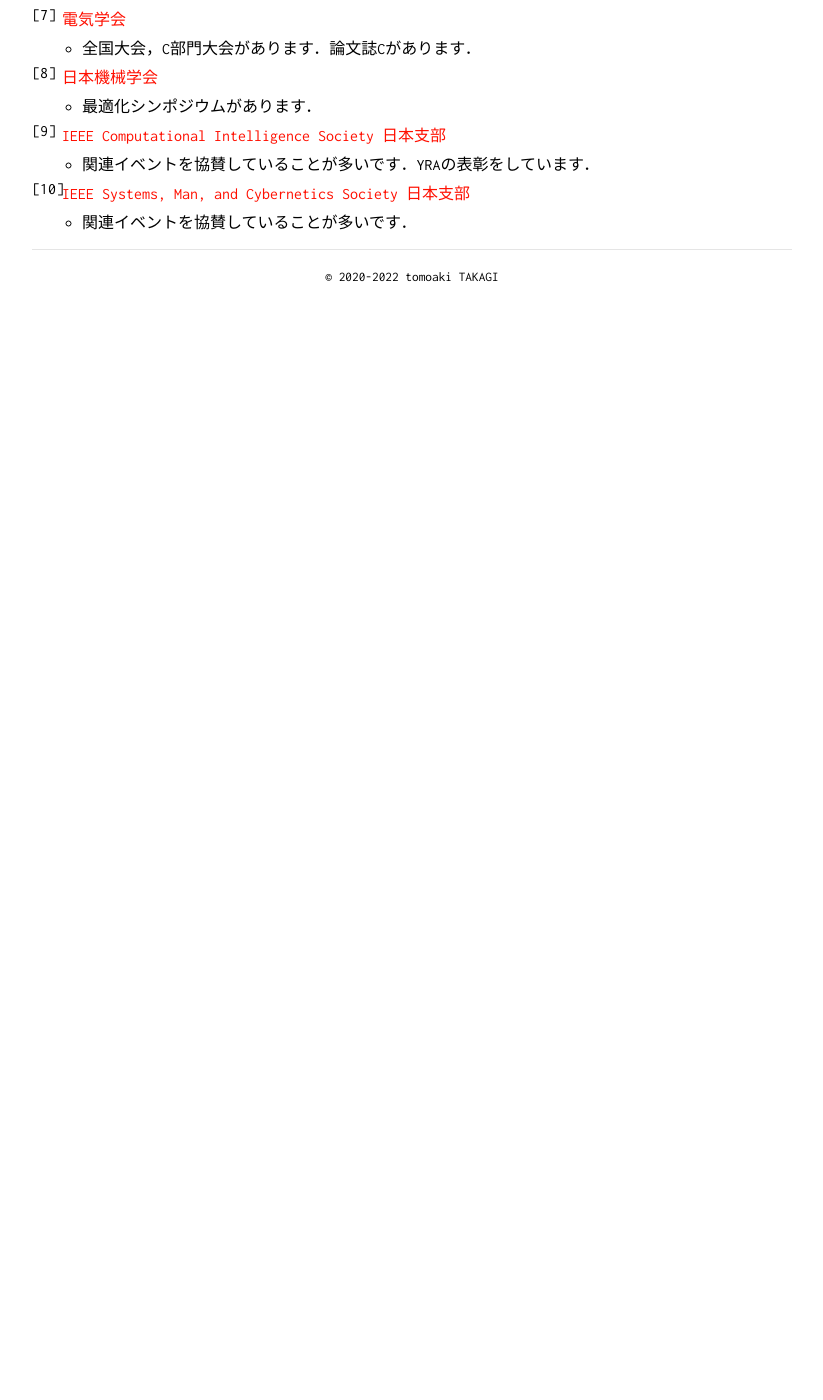
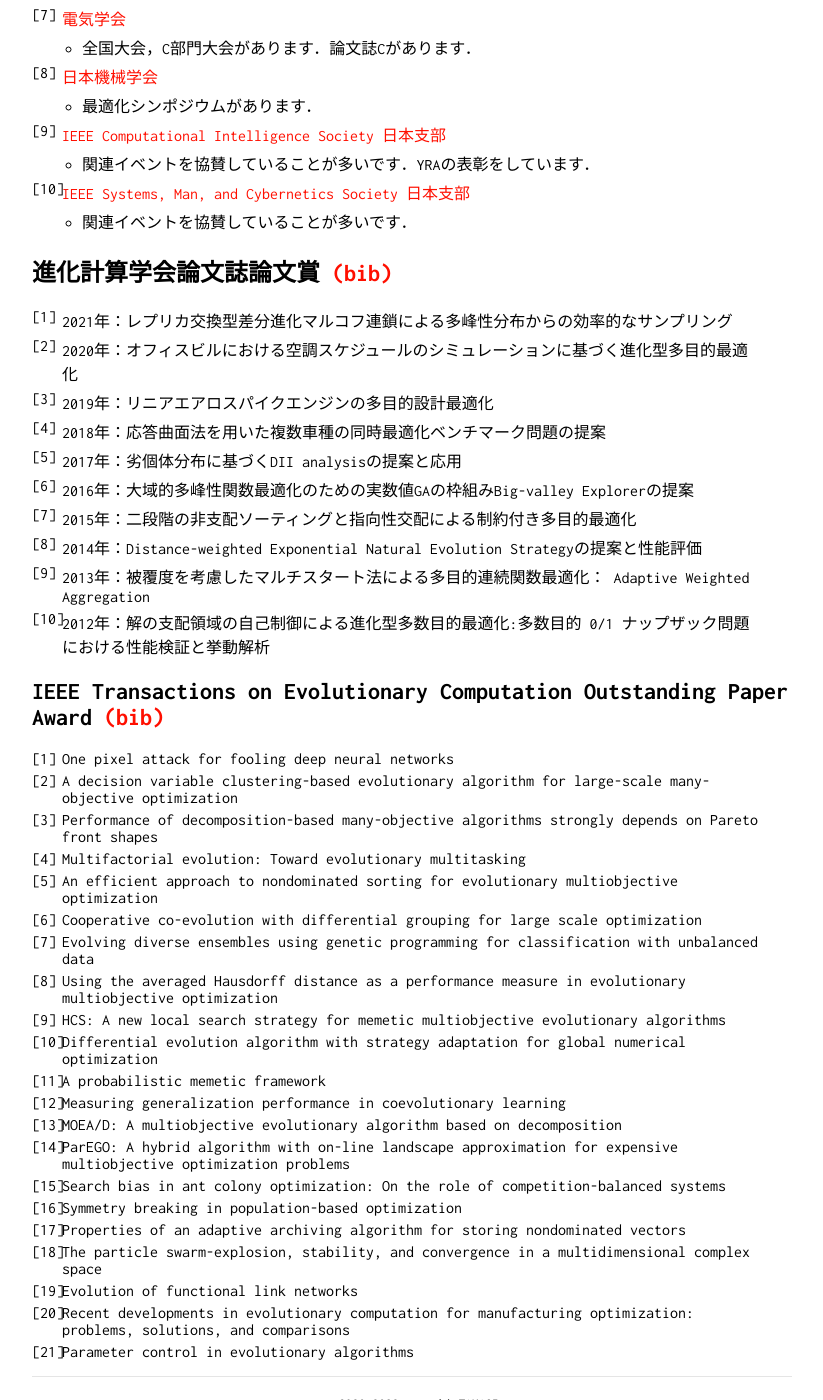
Before and after one commit to tomtkg/tomtkg.github.io, a Jekyll site: the page built from bib.md, in a window 1280 px wide and 1400 px high, scrolled down 1157 px. Shown: the whole window, without its empty margins (228-1051 px from the left). Built offline with Jekyll 4.4.1, drawn with Linux system fonts in a browser that asks for light colours; before the commit the page ends 1441 px from its top, so only the background shows below that.

Commit message:
Update bib.md

```diff
--- a/bib.md
+++ b/bib.md
@@ -48,3 +48,38 @@
     - 関連イベントを協賛していることが多いです．YRAの表彰をしています．
 1. [IEEE Systems, Man, and Cybernetics Society ⽇本⽀部](https://www.ieee-jp.org/section/tokyo/chapter/SMC-28)
     - 関連イベントを協賛していることが多いです．
+
+## 進化計算学会論文誌論文賞 [(bib)](data/tjpnsec.bib)
+1. 2021年：レプリカ交換型差分進化マルコフ連鎖による多峰性分布からの効率的なサンプリング
+1. 2020年：オフィスビルにおける空調スケジュールのシミュレーションに基づく進化型多目的最適化
+1. 2019年：リニアエアロスパイクエンジンの多目的設計最適化
+1. 2018年：応答曲面法を用いた複数車種の同時最適化ベンチマーク問題の提案
+1. 2017年：劣個体分布に基づくDII analysisの提案と応用
+1. 2016年：大域的多峰性関数最適化のための実数値GAの枠組みBig-valley Explorerの提案
+1. 2015年：二段階の非支配ソーティングと指向性交配による制約付き多目的最適化
+1. 2014年：Distance-weighted Exponential Natural Evolution Strategyの提案と性能評価
+1. 2013年：被覆度を考慮したマルチスタート法による多目的連続関数最適化： Adaptive Weighted Aggregation
+1. 2012年：解の支配領域の自己制御による進化型多数目的最適化:多数目的 0/1 ナップザック問題における性能検証と挙動解析
+
+## IEEE Transactions on Evolutionary Computation Outstanding Paper Award [(bib)](data/tevc.bib)
+1. One pixel attack for fooling deep neural networks
+1. A decision variable clustering-based evolutionary algorithm for large-scale many-objective optimization
+1. Performance of decomposition-based many-objective algorithms strongly depends on Pareto front shapes
+1. Multifactorial evolution: Toward evolutionary multitasking
+1. An efficient approach to nondominated sorting for evolutionary multiobjective optimization
+1. Cooperative co-evolution with differential grouping for large scale optimization
+1. Evolving diverse ensembles using genetic programming for classification with unbalanced data
+1. Using the averaged Hausdorff distance as a performance measure in evolutionary multiobjective optimization
+1. HCS: A new local search strategy for memetic multiobjective evolutionary algorithms
+1. Differential evolution algorithm with strategy adaptation for global numerical optimization
+1. A probabilistic memetic framework
+1. Measuring generalization performance in coevolutionary learning
+1. MOEA/D: A multiobjective evolutionary algorithm based on decomposition
+1. ParEGO: A hybrid algorithm with on-line landscape approximation for expensive multiobjective optimization problems
+1. Search bias in ant colony optimization: On the role of competition-balanced systems
+1. Symmetry breaking in population-based optimization
+1. Properties of an adaptive archiving algorithm for storing nondominated vectors
+1. The particle swarm-explosion, stability, and convergence in a multidimensional complex space
+1. Evolution of functional link networks
+1. Recent developments in evolutionary computation for manufacturing optimization: problems, solutions, and comparisons
+1. Parameter control in evolutionary algorithms
```
